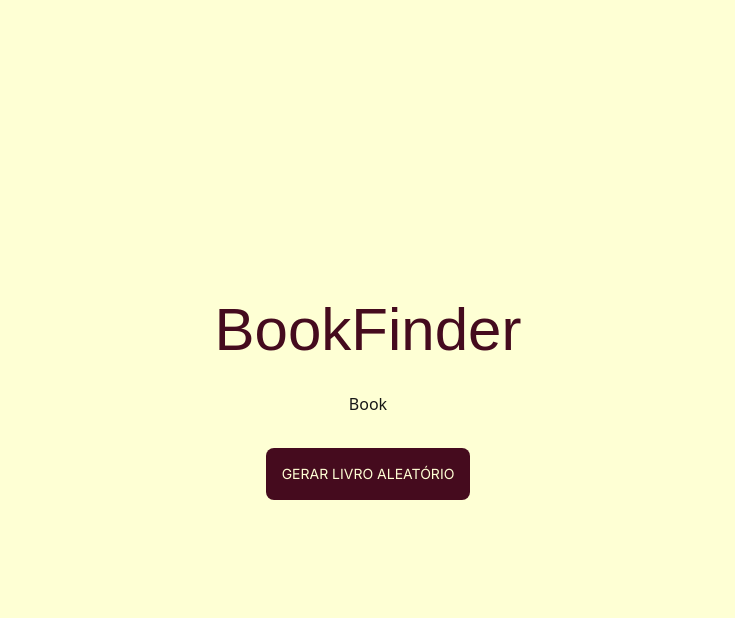
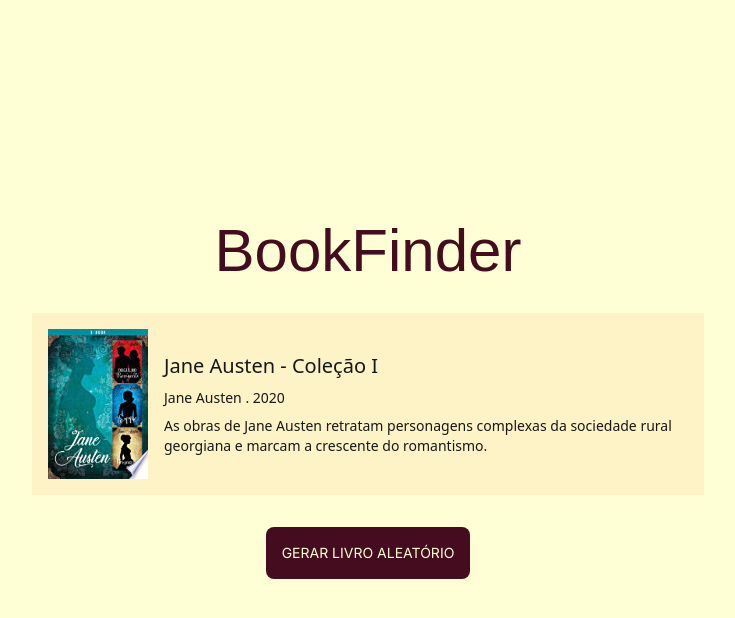
Before and after one commit to marcelemonteiro/book-finder, a Next.js app: page / in a window 1280 px wide. Both pictures are taken after a click on the button "GERAR LIVRO ALEATÓRIO". Shown: the top 618 px of the page, without its empty margins (272-1007 px from the left). Built offline with nearby package versions, Linux system fonts and the light colour scheme; a web font is replaced by a local one.

Commit message:
feat: Book component layout

```diff
--- a/components/Book.tsx
+++ b/components/Book.tsx
@@ -1,3 +1,18 @@
+import Image from "next/image";
+
 export default function Book() {
-  return <div className="mb-8">Book</div>;
+  return (
+    <div className="md:flex md:gap-4 md:items-center p-4 mb-8 max-w-2xl bg-amber-100">
+      <Image src="/book_cover.png" width={150} height={150} alt="Book cover" />
+
+      <div className="flex flex-col gap-2">
+        <h2 className="text-xl font-medium">Jane Austen - Coleção I</h2>
+        <p className="text-sm">Jane Austen . 2020</p>
+        <p className="text-sm">
+          As obras de Jane Austen retratam personagens complexas da sociedade
+          rural georgiana e marcam a crescente do romantismo.
+        </p>
+      </div>
+    </div>
+  );
 }
```
Also changed, not shown: public/book_cover.png (added).
